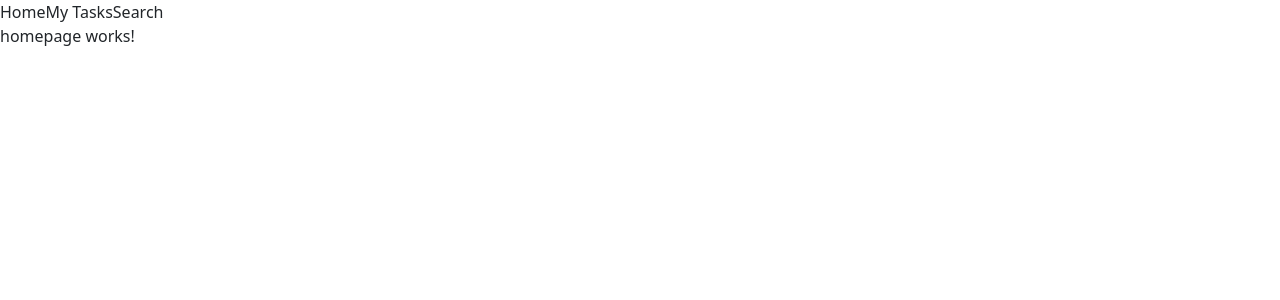
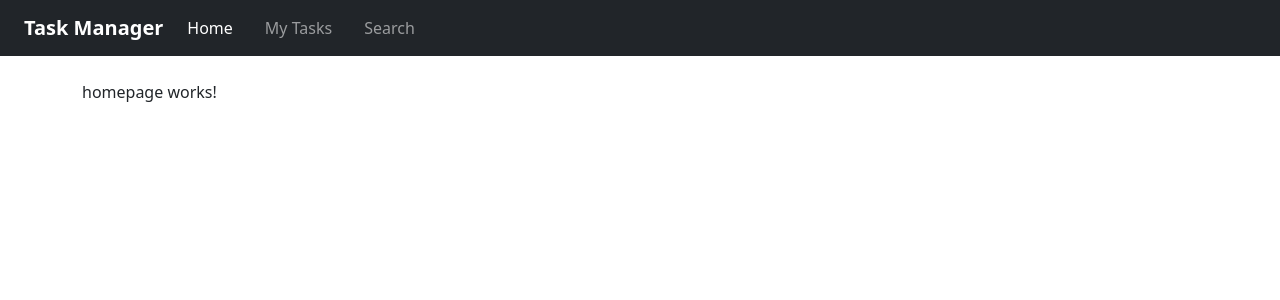
Before and after one commit to Gabriela1011/tasks-frontend, an Angular app: page /home in a window 1280 px wide. Shown: the top 300 px of the page. Built offline with nearby package versions, Linux system fonts and the light colour scheme.

Commit message:
refactor: restructure app layout and implement header component
- Removed navigation from app.html and integrated header component.
- Updated routing to redirect to home on empty path.
- Added header component with navigation links and styles.

```diff
--- a/src/app/app.html
+++ b/src/app/app.html
@@ -1,9 +1,5 @@
+<app-header></app-header>
 
-<nav>
-  <a routerLink= "/home">Home</a>
-  <a routerLink= "/myTasks">My Tasks</a>
-  <a routerLink= "/search">Search</a>
-</nav>
-
-
-<router-outlet />
+<main class="container">
+  <router-outlet></router-outlet>
+</main>
--- a/src/app/app.routes.ts
+++ b/src/app/app.routes.ts
@@ -7,6 +7,6 @@ export const routes: Routes = [
     {path: 'home', component: Homepage},
     {path: 'search', component: Search},
     {path: 'myTasks', component: Tasks},
-    // {path: '', redirectTo: '/home', pathMatch: 'full'},
+    {path: '', redirectTo: '/home', pathMatch: 'full'},
     // {path: '**', component: NotFoundComponent}
 ];
--- a/src/app/app.ts
+++ b/src/app/app.ts
@@ -1,9 +1,10 @@
 import { Component, signal } from '@angular/core';
 import { RouterOutlet } from '@angular/router';
+import { Header } from "./header/header";
 
 @Component({
   selector: 'app-root',
-  imports: [RouterOutlet],
+  imports: [RouterOutlet, Header],
   templateUrl: './app.html',
   styleUrl: './app.css'
 })
--- /dev/null
+++ b/src/app/header/header.html
@@ -0,0 +1,9 @@
+<nav class="navbar navbar-expand navbar-dark bg-dark px-4 mb-4">
+    <a class="navbar-brand fw-bold" routerLink="/home">Task Manager</a>
+
+    <div class="navbar-nav gap-3">
+        <a class="nav-link" routerLink="/home" routerLinkActive="active">Home</a>
+        <a class="nav-link" routerLink="/myTasks" routerLinkActive="active">My Tasks</a>
+        <a class="nav-link" routerLink="/search" routerLinkActive="active">Search</a>
+  </div>
+</nav>
--- a/src/app/tasks/tasks.html
+++ b/src/app/tasks/tasks.html
@@ -1,4 +1,4 @@
-<p>tasks works! {{ tasks }}</p>
+<p>tasks works! {{ tasks() }}</p>
 <table class="table table-striped table-hover">
   <thead>
     <tr>
--- a/src/app/tasks/tasks.ts
+++ b/src/app/tasks/tasks.ts
@@ -1,5 +1,5 @@
 import { Component, inject, OnInit, signal } from '@angular/core';
-import { TaskService } from '../../services/task.service';
+import { TaskService } from '../services/task.service';
 
 @Component({
   selector: 'app-tasks',
```
Also changed, not shown: src/app/header/header.ts (added, +10 -0 lines), src/app/header/header.css (added), src/app/services/task.service.ts (renamed from src/services/task.service.ts), 2 other files (tests, documents, lock files or other folders).
